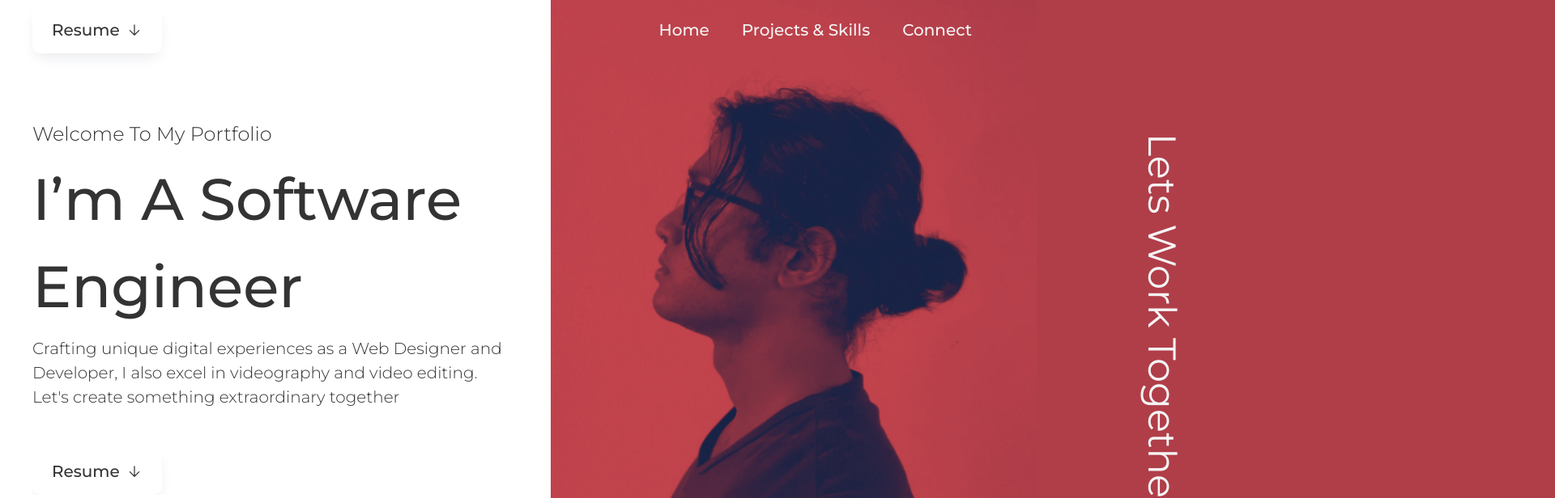
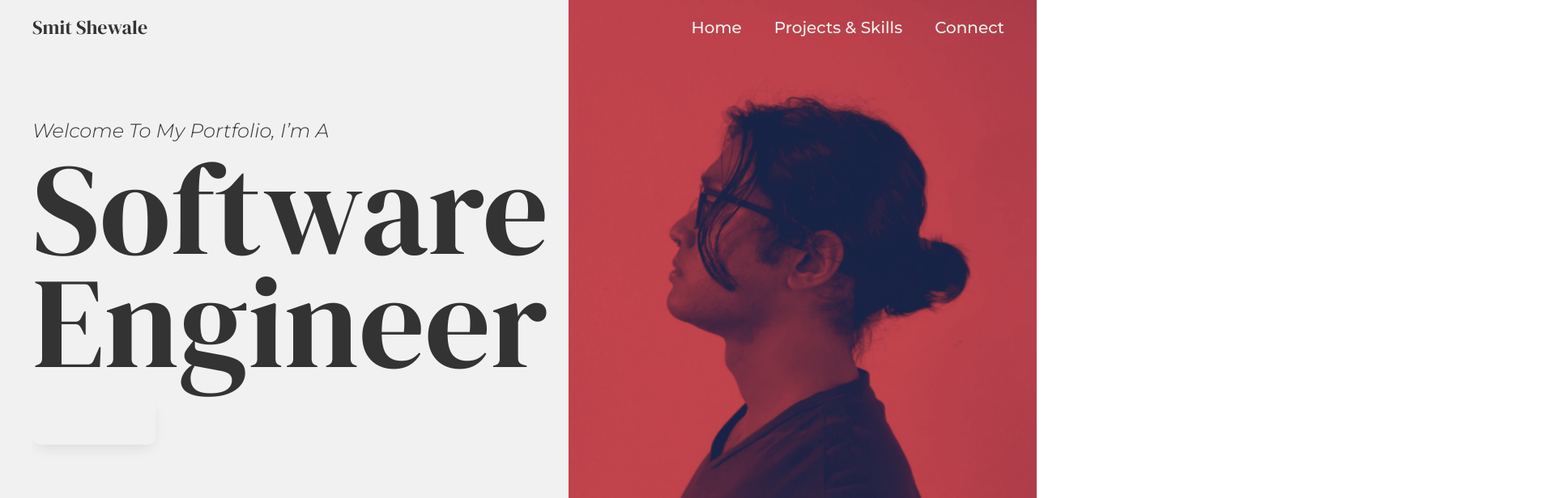
Before and after one commit to smit2308/portfolioWebsite, a React (Vite) app: page / in a window 1280 px wide. Shown: the top 616 px of the page at 81% size, 1920 px wide, since content can reach past the window. Built offline with nearby package versions, Linux system fonts and the light colour scheme.

Commit message:
Complete change in layout of home page

```diff
--- a/src/App.jsx
+++ b/src/App.jsx
@@ -1,30 +1,19 @@
 import React from "react"
 import {Routes, Route} from "react-router-dom"
-import {Home, Projects, Connect} from "./root/pages"
-import RootLayout  from "./root/RootLayout"
+import {Home, Projects, Connect} from "./sections"
 import Nav from "./components/Nav"
 
 export default function App() {
   return (
-    <main className="  flex flex-col  max-container ">
+    <main className="  flex flex-col items-center bg-primary ">
 
         <Nav />
 
 
-        <div className=" ">
-        <Routes>
+        <Home />
 
-          <Route element={<RootLayout />}>
-            <Route index element={<Home />} />
-            <Route path="/projects" element={<Projects />} />
-            <Route path="/connect" element={<Connect />} />
-
-
-          </Route>
-
-        </Routes>
-
-        </div>
+        <Projects />
+        <Connect />
     </main>
   )
 }
--- a/src/components/Nav.jsx
+++ b/src/components/Nav.jsx
@@ -26,20 +26,18 @@ const toggleMenu = () => {
 
   return (
 
-      <div className='absolute  flex  justify-between items-center  z-30  w-full max-container pb-4 pt-2 lg:px-10 px-6 '>
-        <Button
-        label= "Resume" />
+      <div className='absolute  flex justify-between  items-center  z-30  w-full max-container pb-4 pt-4 lg:px-10 px-6 '>
+        <h className='font-display text-xl max-sm:text-lg sm:text-secondary max-sm:text-primary'>
+          Smit Shewale
+        </h>
 
 
-       <ul className='max-lg:hidden flex flex-row items-center gap-10 text-primary text-lg font-medium mr-10'>
+       <ul className='max-lg:hidden flex flex-row   gap-10 text-primary text-lg font-montserrat font-medium '>
           {navLinks.map((item)=>(
             <li key={item.label}>
-              <Link to={item.path}
-
-                className=' '
-                >
+              <a href={item.path} className=' '     >
                   {item.label}
-                </Link>
+                </a>
             </li>
           )
           )}
@@ -47,8 +45,10 @@ const toggleMenu = () => {
 
         <div className='lg:hidden '>
           <button className='hover:scale-110'>
-            <HiBars3 size={32} color='slate'/>
+            <HiBars3 size={28} color='primary'/>
           </button>
+
+
 
         </div>
 
--- a/src/index.css
+++ b/src/index.css
@@ -1,4 +1,5 @@
-@import url("https://fonts.googleapis.com/css2?family=Montserrat:wght@100;200;300;400;500;600;700;800;900&display=swap");
+@import url('https://fonts.googleapis.com/css2?family=Montserrat:ital,wght@0,100;0,200;0,300;0,400;0,500;0,600;0,700;0,800;0,900;1,100;1,200;1,300;1,400;1,500;1,600;1,700;1,800;1,900&display=swap');
+@import url('https://fonts.googleapis.com/css2?family=DM+Serif+Display:ital@0;1&display=swap');
 
 @tailwind base;
 @tailwind components;
@@ -9,7 +10,7 @@
   padding: 0;
   box-sizing: border-box;
   scroll-behavior: smooth;
-  font-family: "Montserrat", sans-serif;
+  /* font-family: "Montserrat", sans-serif; */
   /* overflow:hidden; */
 }
 
--- a/src/root/RootLayout.jsx
+++ /dev/null
@@ -1,14 +0,0 @@
-import React from 'react'
-import { Home, Projects, Connect } from './pages'
-import { Outlet, Navigate } from 'react-router-dom'
-
-const RootLayout = () => {
-  return (
-    <section >
-
-
-        <Outlet />
-    </section>
-  )
-}
-export  default RootLayout
--- a/src/root/pages/Home.jsx
+++ /dev/null
@@ -1,54 +0,0 @@
-import React from 'react'
-import { Myimage, Myimage_small } from '../../assets/images'
-import Button from '../../components/Button'
-
-const Home = () => {
-  return (
-    <section className='h-screen w-full flex flex-row max-sm:flex-col items-center justify-between max-sm:justify-center lg:pl-10 sm:pl-8 max-sm:p-0'>
-
-      <div className=' flex flex-col gap-2 max-sm:items-center xl:pr-10 pr-6 sm:w-1/2  sm:-mt-10 overflow-hidden transition-all ease-in-out delay-100 max-sm:z-10  max-sm:px-6 '>
-
-        <h1 className='lg:text-xl sm:text-lg max-sm:text-sm max-sm:text-center text-secondary max-sm:text-primary font-light leading-normal '>
-          Welcome To My Portfolio
-        </h1>
-
-        <h2 className='2xl:text-7xl xl:text-6xl md:text-5xl sm:text-4xl max-sm:text-3xl max-sm:text-center  text-secondary max-sm:text-primary font-medium leading-normal'>
-          I’m A Software Engineer
-        </h2>
-
-        <p className='lg:text-lg sm:text-sm max-sm:text-xs max-sm:text-center text-secondary max-sm:text-primary font-light leading-normal md:mb-10 mb-6'>
-          Crafting unique digital experiences as a Web Designer and Developer, I also excel in videography and video editing.
-           Let's create something extraordinary together
-        </p>
-
-        <Button
-          label='Resume'
-         />
-
-      </div>
-
-      <div className='bg-[#b03e49] h-screen flex xl:w-[600px] lg:w-[500px] md:w-[400px] sm:w-1/2 max-sm:w-screen  overflow-hidden  max-sm:z-0 max-sm:absolute  max-sm:brightness-75 ' >
-
-        <img className='sm:object-cover w-full  z-10 max-lg:hidden'
-        src={Myimage}/>
-
-        <img className='sm:object-cover w-full object-left  z-10 lg:hidden  max-sm:object-cover max-sm:object-center  '
-        src={Myimage_small}/>
-
-        <div className='absolute bg-[#b03e49] w-full h-screen z-0 flex items-center  p-10 ' >
-          <div className='w-2/5 bg-gray-200'>
-          </div>
-          <h className='text-4xl rotate-90 text-primary'>
-            Lets Work Together
-          </h>
-        </div>
-
-      </div>
-
-
-
-    </section>
-  )
-}
-
-export default Home
--- /dev/null
+++ b/src/sections/Home.jsx
@@ -0,0 +1,64 @@
+import React from 'react'
+import { Myimage, Myimage_small } from '../assets/images'
+import Button from '../components/Button'
+
+const Home = () => {
+  return (
+    <section className='max-container h-screen w-full flex flex-row max-sm:flex-col items-center justify-between max-sm:justify-center  md:pl-10 pl-6 max-sm:p-0 '>
+
+      <div className='h-screen w-full flex flex-col justify-between max-sm:items-center  pr-6   overflow-hidden transition-all ease-in-out delay-100 max-sm:z-10  max-sm:px-6'>
+
+        <div className=' my-auto flex flex-col gap-2 max-sm:items-center max-sm:gap-2'>
+        <h1 className='font-montserrat italic lg:text-xl sm:text-sm max-sm:text-xs max-sm:text-center text-secondary max-sm:text-primary font-light leading-normal '>
+                  Welcome To My Portfolio, I’m A
+                </h1>
+
+                <h2 className='font-display  xl:text-[160px] lg:text-[120px] xl:leading-[140px] lg:leading-[100px] md:text-[100px] md:leading-[80px] sm:text-[80px] sm:leading-[60px] text-[60px] leading-[48px]
+                max-sm:text-center  text-secondary max-sm:text-primary font-medium mb-4 '>
+                  Software Engineer
+                </h2>
+
+
+                <Button
+                  label='Resume'
+                  bgColor={'bg-none'}
+                  textColor={'text-primary'}
+                />
+        </div>
+
+
+
+        <p className='w-full border-l-2  sm:border-secondary pb-4 pr-1 sm:px-10 max-sm:pl-4 max-sm:mb-10 lg:text-lg sm:text-sm max-sm:text-xs  text-secondary max-sm:text-primary font-light leading-normal  '>
+                  Crafting unique digital experiences as a Web Designer and Developer, I also excel in videography and video editing.
+                  Let's create something extraordinary together
+                </p>
+
+
+
+      </div>
+
+      <div className='bg-[#b03e49] h-screen flex  xl:w-[1100px] lg:w-[800px] sm:w-[600px]  max-sm:w-screen  overflow-hidden  max-sm:z-0 max-sm:absolute  max-sm:brightness-75  ' >
+
+        <img className='sm:object-cover w-full  z-10 max-lg:hidden'
+        src={Myimage}/>
+
+        <img className='sm:object-cover w-full object-left  z-10 lg:hidden  max-sm:object-cover   '
+        src={Myimage_small}/>
+
+        {/* <div className='absolute bg-[#b03e49] w-full h-screen z-0 flex items-center  p-10 ' >
+          <div className='w-2/5 bg-gray-200'>
+          </div>
+          <h className='text-4xl rotate-90 text-primary'>
+            Lets Work Together
+          </h>
+        </div> */}
+
+      </div>
+
+
+
+    </section>
+  )
+}
+
+export default Home
--- a/tailwind.config.js
+++ b/tailwind.config.js
@@ -24,10 +24,11 @@ export default {
 
       fontFamily: {
         montserrat: ['Montserrat', 'sans-serif'],
+        display: ['DM Serif Display', 'serif']
       },
 
       colors: {
-        'primary': "#F5F5F5",
+        'primary': "#F1F1F1",
         "secondary": "#333333",
         "accent": "#C1434C",
       },
```
Also changed, not shown: src/sections/Connect.jsx (renamed from src/root/pages/Connect.jsx), src/sections/Projects.jsx (renamed from src/root/pages/Projects.jsx), src/sections/index.js (renamed from src/root/pages/index.js).
